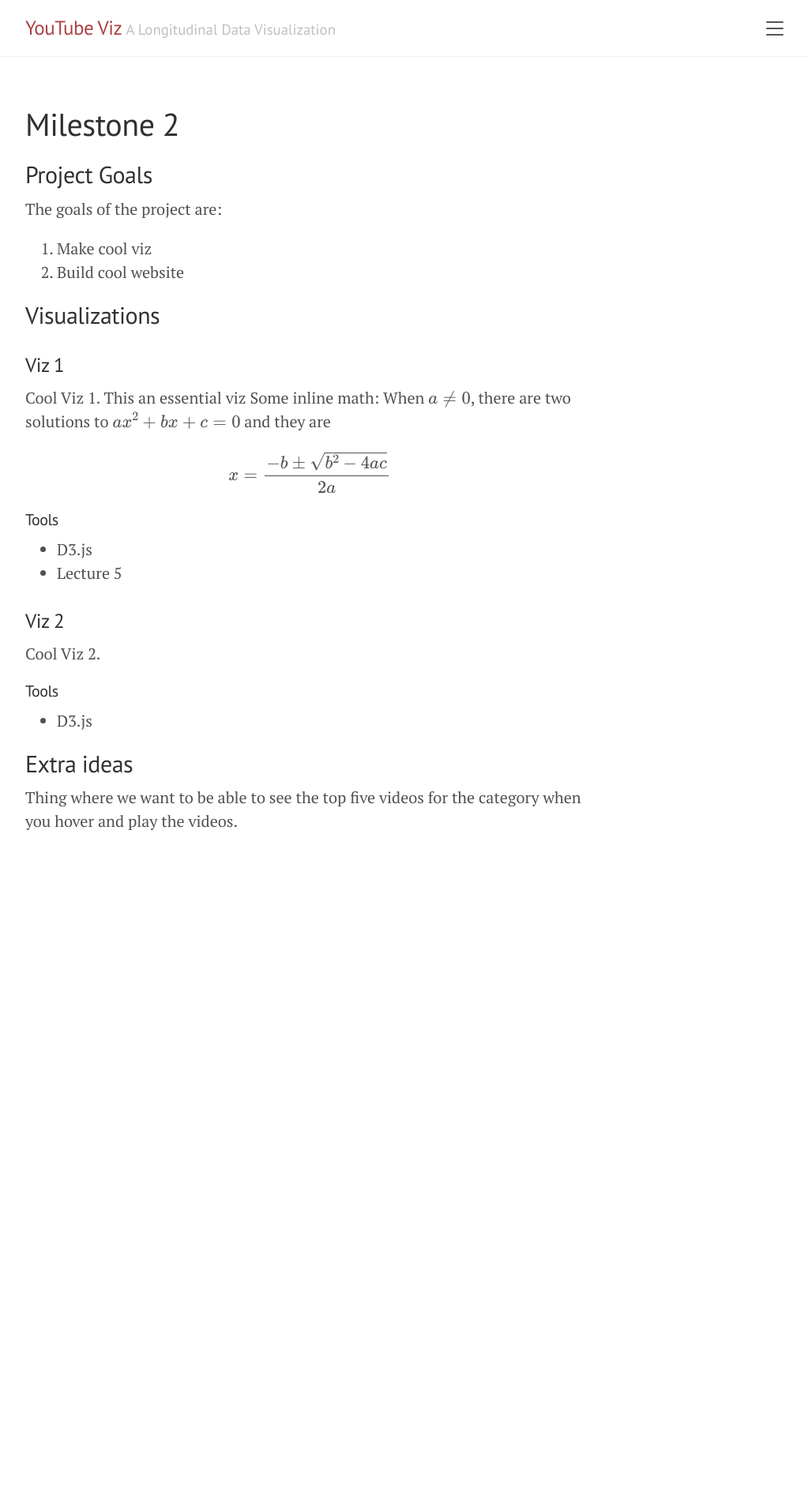
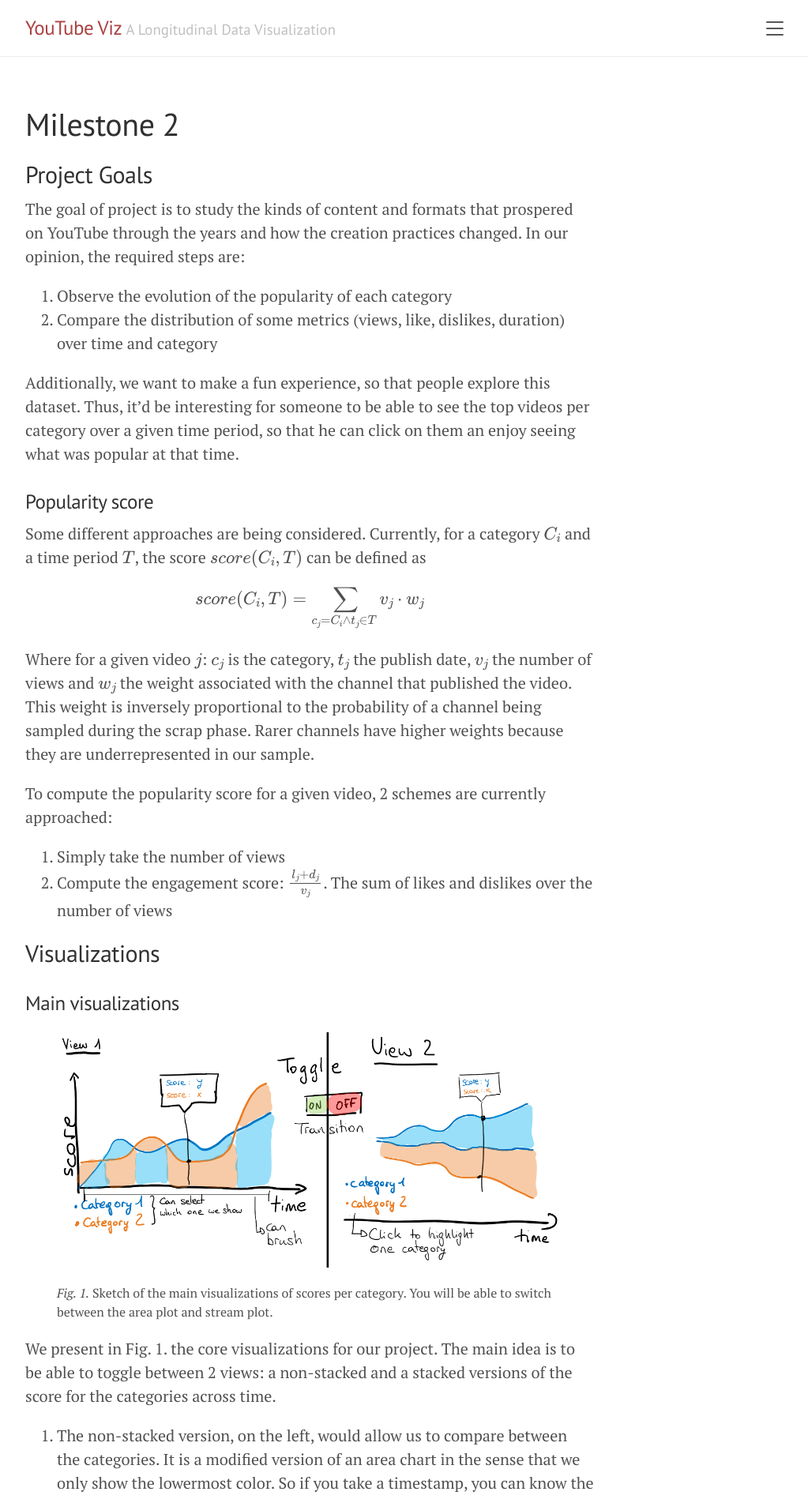
Before and after one commit to tvaucher/youtube-viz, a Jekyll site: the page built from milestone2.md, in a window 1280 px wide. Shown: the top 1898 px of the page at 79% size, without its empty margins (248-1271 px from the left). Built offline with Jekyll 4.4.1, drawn with Linux system fonts in a browser that asks for light colours; before the commit the page ends 1135 px from its top, so only the background shows below that; some of the changed text lies outside the part shown.

Commit message:
Add Milestone2

```diff
--- a/assets/css/poole.css
+++ b/assets/css/poole.css
@@ -55,6 +55,15 @@ html {
 @media (min-width: 38em) {
   html {
     font-size: 20px;
+  }
+}
+
+figcaption {
+  font-size: 12px;
+}
+@media (min-width: 38em) {
+  figcaption {
+    font-size: 16px;
   }
 }
 
--- a/milestone2.md
+++ b/milestone2.md
@@ -7,32 +7,66 @@ use_math: true
 
 ## Project Goals
 
-The goals of the project are:
+The goal of project is to study the kinds of content and formats that prospered on YouTube through the years and how the creation practices changed.
+In our opinion, the required steps are:
 
-1. Make cool viz
-2. Build cool website
+1. Observe the evolution of the popularity of each category
+2. Compare the distribution of some metrics (views, like, dislikes, duration) over time and category
+
+Additionally, we want to make a fun experience, so that people explore this dataset. Thus, it'd be interesting for someone to be able to see the top videos per category over a given time period, so that he can click on them an enjoy seeing what was popular at that time.
+
+### Popularity score
+
+Some different approaches are being considered. Currently, for a category \\(C_i\\) and a time period \\(T\\), the score \\(score(C_i, T)\\) can be defined as
+\\[score(C_i, T) = \sum_{c_j = C_i \wedge t_j \in T} v_j \cdot w_j \\]
+Where for a given video \\(j\\): \\(c_j\\) is the category, \\(t_j\\) the publish date, \\(v_j\\) the number of views and \\(w_j\\) the weight associated with the channel that published the video. This weight is inversely proportional to the probability of a channel being sampled during the scrap phase. Rarer channels have higher weights because they are underrepresented in our sample.
+
+To compute the popularity score for a given video, 2 schemes are currently approached:
+
+1. Simply take the number of views
+2. Compute the engagement score: \\(\frac{l_j + d_j}{v_j}\\). The sum of likes and dislikes over the number of views
 
 ## Visualizations
 
-### Viz 1
+### Main visualizations
 
-Cool Viz 1. This an essential viz Some inline math:
-When \\(a \ne 0\\), there are two solutions to \\(ax^2 + bx + c = 0\\) and they are
-\\[x = {-b \pm \sqrt{b^2-4ac} \over 2a}\\]
+<figure>
+    <img src="{{ '/assets/img/sketch_1.png' | absolute_url }}" alt="Main Sketch">
+    <figcaption><em>Fig. 1.</em> Sketch of the main visualizations of scores per category. You will be able to switch between the area plot and stream plot.</figcaption>
+</figure>
 
-#### Tools
+We present in Fig. 1. the core visualizations for our project. The main idea is to be able to toggle between 2 views: a non-stacked and a stacked versions of the score for the categories across time.
 
-- D3.js
-- Lecture 5
+1. The non-stacked version, on the left, would allow us to compare between the categories. It is a modified version of an area chart in the sense that we only show the lowermost color. So if you take a timestamp, you can know the ranking by looking from top to bottom. You will be able to study a single category by clicking on it
+2. The stacked version, on the right, would allow us to compare the volume of views over time. It is a stream graph. You can highlight a single category by hovering or clicking on it
 
-### Viz 2
+This 2 views should be interactive in the sense that when you hover the data, you should be able to see the labels and you should also be able to brush over time to study a timeframe that interests you. An early prototype is available [here]({{ '/' | absolute_url }}).
 
-Cool Viz 2.
+### Helper visualizations
 
-#### Tools
+<figure>
+    <img src="{{ '/assets/img/sketch_2.png' | absolute_url }}" alt="Second Sketch">
+    <figcaption><em>Fig. 2.</em> Sketch of the additional tools and visualizations.</figcaption>
+</figure>
 
-- D3.js
+We present in Fig. 2. the visualizations that accompany our core visualizations and are aimed at tackling goal 2. The data populating this visualizations would be dependent on the state &ndash; category and timeframe selected &ndash; of the core visualizations. These helpers are comprised of two visualizations:
 
-## Extra ideas
+1. On the left, a table with the top \\(n\\) videos
+2. On the right, a distribution plot for some other metrics (e.g. views, likes, dislikes, duration) that you can toggle between
 
-Thing where we want to be able to see the top five videos for the category when you hover and play the videos.
+### Tools
+
+The tools and lectures that we plan to use are similar for all visualizations so they are summarized here:
+
+- `D3.js`: For all the visualization parts
+- `crossfilter`: To handle the large transformed data at different scale (daily, weekly, monthly)
+- Lectures 5.1/2: On interactivity, for the brush, transitions and crossfilter
+- Lecture 6.1: For color picking
+- Lecture 11.1: Because we use tabular data
+- Lecture 12.1: For story-telling
+
+### Extra ideas
+
+- Use smooth transitions between the different views
+- Add analysis (labels in the plots) on some events that we deem interesting
+- Add embedded video player, so the user never leaves our page 😈
```
Also changed, not shown: assets/img/sketch_1.png (added), assets/img/sketch_2.png (added).
